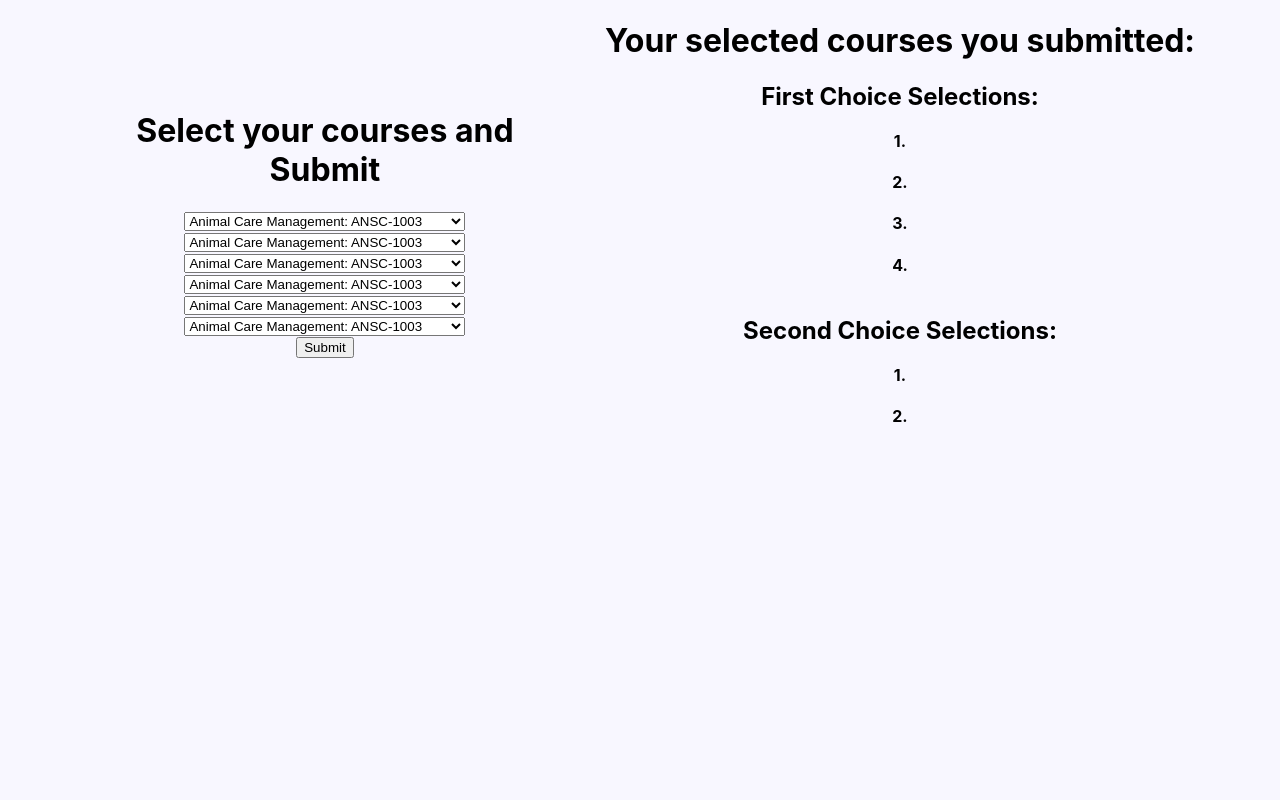
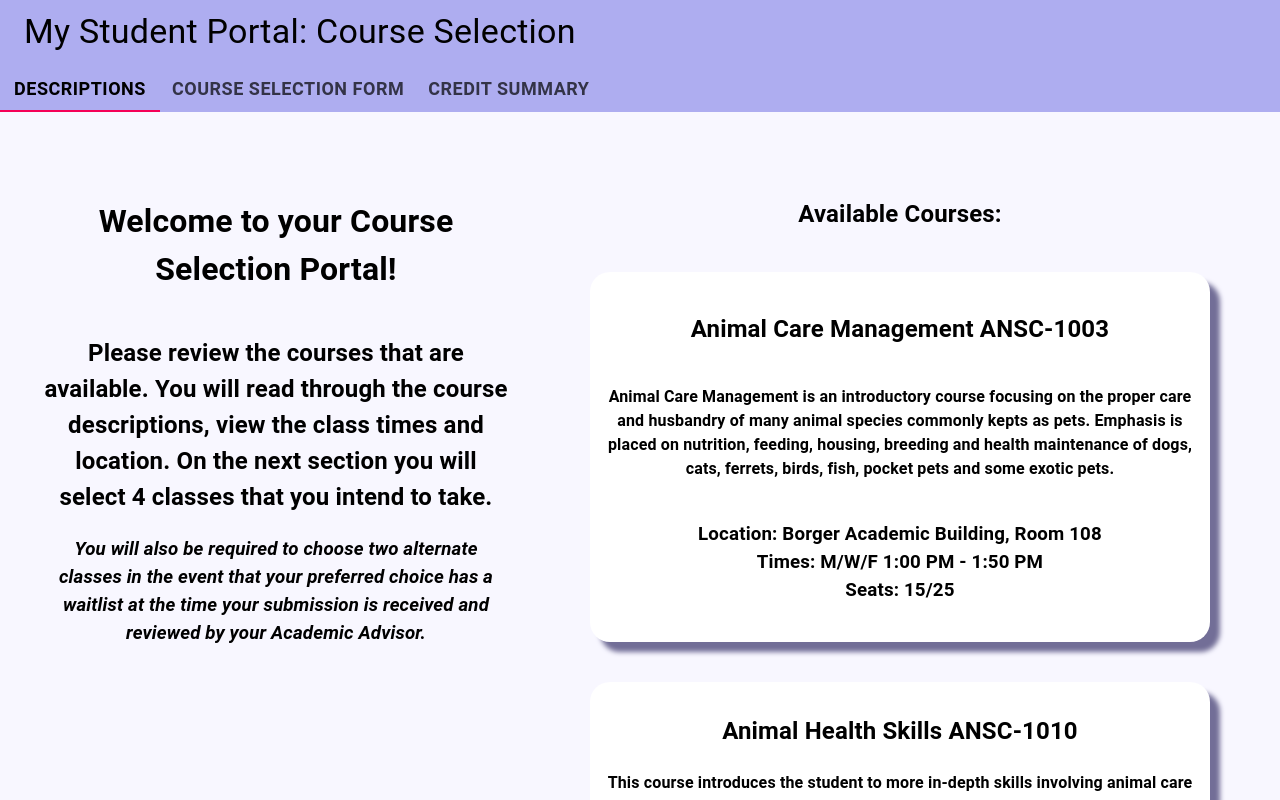
Before and after one commit to saiken86807/course-selector-app, a React (Create React App) app: page / in a window 1280 px wide. Shown: the top 800 px of the page. Built offline with nearby package versions, Linux system fonts and the light colour scheme.

Commit message:
removed imports no longer in use

```diff
--- a/src/App.js
+++ b/src/App.js
@@ -1,13 +1,11 @@
 import React from 'react';
 import './App.css';
 import Layout from './PageLayout/Layout';
-import SelectionForm from './FormComponents/SelectionForm';
 
 function App() {
 	return (
 		<div className="App">
-			{/* <Layout className="Layout" /> */}
-			<SelectionForm />
+			<Layout className="Layout" />
 		</div>
 	);
 }
```
